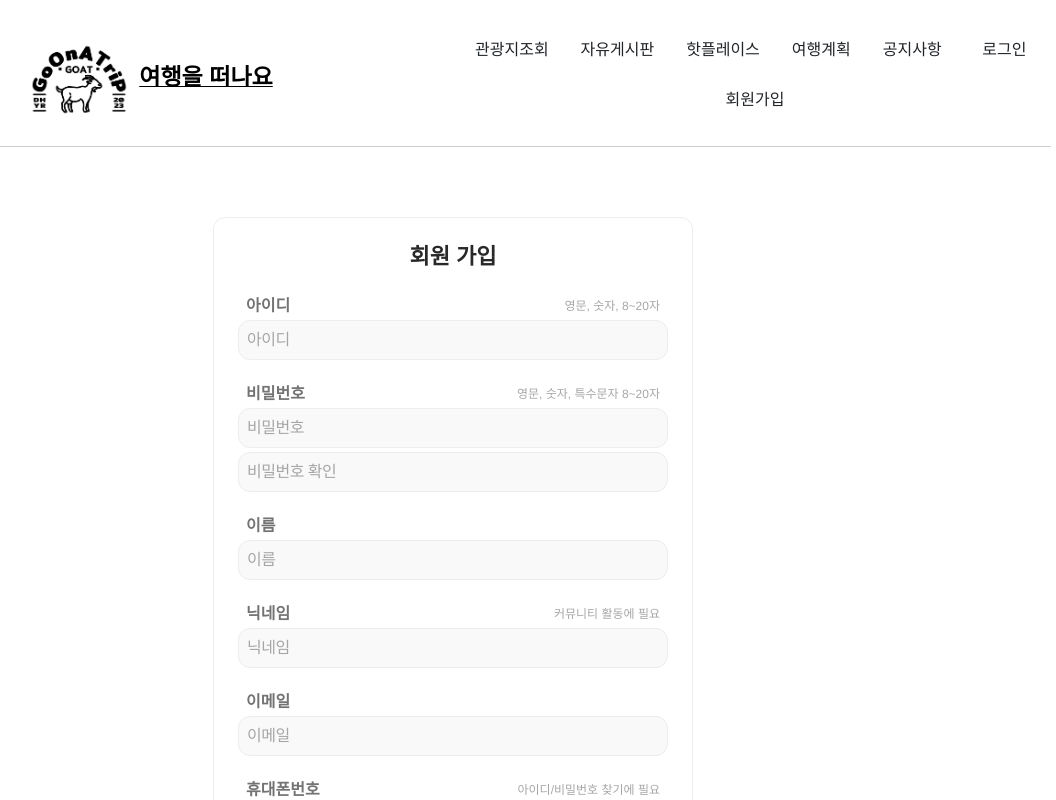
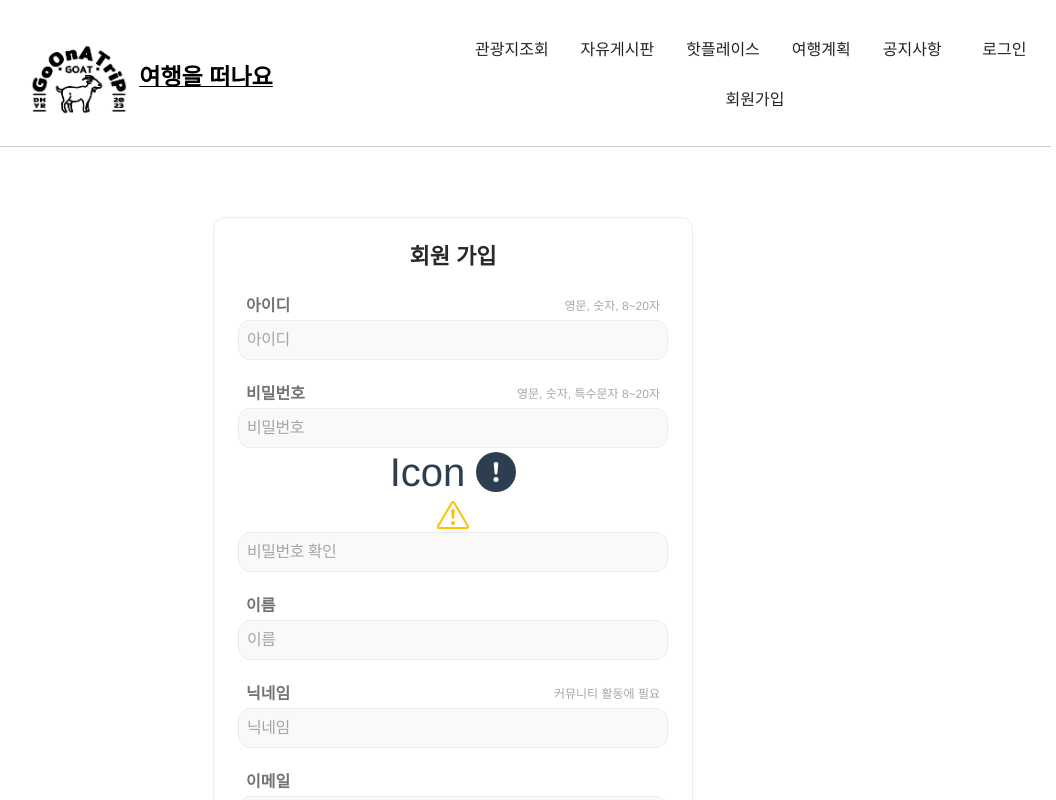
Before and after one commit to SSAFY9-GOAT/Go_On_A_Trip-client, a Vue app: page /regist in a window 1280 px wide. Shown: the top 800 px of the page, without its empty margins (187-1243 px from the left). Built offline with nearby package versions, Linux system fonts and the light colour scheme; a web font is replaced by a local one.

Commit message:
🌈 style: pw 아이콘 적용

```diff
--- a/src/components/JoinForm.vue
+++ b/src/components/JoinForm.vue
@@ -17,8 +17,11 @@
                     <label>비밀번호</label>
                     <p>영문, 숫자, 특수문자 8~20자</p>
                 </div>
-                <input v-model="password" type="password" name="loginPw" maxlength="20" placeholder="비밀번호" required>
-                <div class="caution"></div>
+                <input v-model="password" type="password" name="loginPw" maxlength="20" placeholder="비밀번호" @keyup="chkPW" required>
+                <p class="h1 mb-2">Icon <b-icon icon="exclamation-circle-fill"></b-icon></p>
+                <template >
+                    <b-icon icon="exclamation-triangle" scale="2" variant="warning"></b-icon>
+                </template>
                 <input v-model="passwordCheck" type="password" name="checkLoginPw" maxlength="20" placeholder="비밀번호 확인"
                        required>
                 <div class="caution"></div>
```
